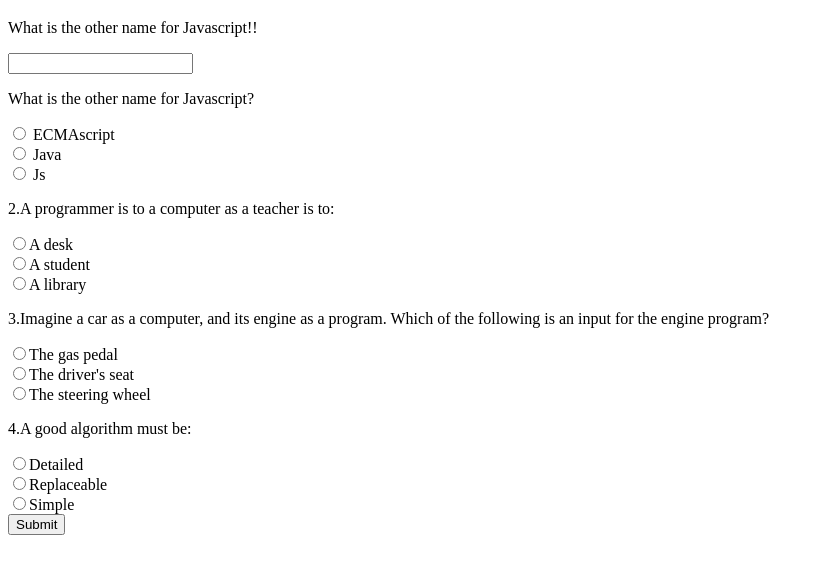
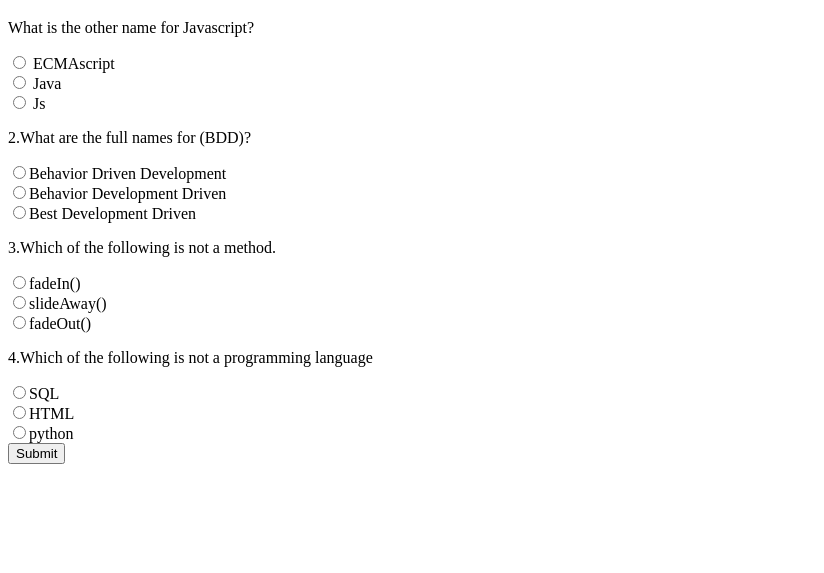
Before and after one commit to jessyndavi/QUIZ-BOARD, a plain HTML site: page index.html in a window 1280 px wide. Shown: the part 61-634 px from the top of the page, without its empty margins (0-824 px from the left). Drawn offline with Linux system fonts and the light colour scheme; files that its build step writes are made by us from their sources; files whose address does not match are found by name; a web font is replaced by a local one.

Commit message:
Update index.html

```diff
--- a/index.html
+++ b/index.html
@@ -17,29 +17,25 @@
 <form id = "quiz" name = "quiz">
 
 
-<p>What is the other name for Javascript!!</p>
-<input id = "textbook" type = "text" name = "qusestion1">
-
 <p>What is the other name for Javascript?</p>
 <input type = "radio" id = "mc" name = "question2"  value = "ECMAscript"> ECMAscript<br>
 <input type = "radio" id = "mc" name = "question2" value = "Java"> Java<br>
 <input type = "radio" id = "mc" name = "question2" value = "Js"> Js<br>
 
-<p>2.A programmer is to a computer as a teacher is to:</p>
-    <input type="radio" id="mc" name="question2" value="A desk">A desk<br>
-    <input type="radio" id="mc" name="question2" value="A student">A student<br>
-    <input type="radio" id="mc" name="question2" value="A library">A library<br>
+  <p>2.What are the full names for (BDD)?</p>
+    <input type="radio" id="mc" name="question2" value="Behavior Driven Development">Behavior Driven Development<br>
+    <input type="radio" id="mc" name="question2" value="Behavior Driven Development">Behavior Development Driven<br>
+    <input type="radio" id="mc" name="question2" value="Best Development Driven">Best Development Driven<br>
 
-    <p>3.Imagine a car as a computer, and its engine as a program.
-       Which of the following is an input for the engine program?</p>
-       <input type="radio" id="mc" name="question3" value="The gas pedal">The gas pedal<br>
-       <input type="radio" id="mc" name="question3" value="The driver's seat">The driver's seat<br>
-       <input type="radio" id="mc" name="question3" value="The steering wheel">The steering wheel<br>
+  <p>3.Which of the following is not a method.</p>
+       <input type="radio" id="mc" name="question3" value="fadeIn()">fadeIn()<br>
+       <input type="radio" id="mc" name="question3" value="slideAway()">slideAway()<br>
+       <input type="radio" id="mc" name="question3" value="fadeOut()">fadeOut()<br>
 
-       <p>4.A good algorithm must be:</p>
-       <input type="radio" id="mc" name="question4" value="Detailed">Detailed<br>
-       <input type="radio" id="mc" name="question4" value="Replaceable">Replaceable<br>
-       <input type="radio" id="mc" name="question4" value="Simple">Simple<br>
+  <p>4.Which of the following is not a programming language</p>
+       <input type="radio" id="mc" name="question4" value="SQL">SQL<br>
+       <input type="radio" id="mc" name="question4" value="HTML">HTML<br>
+       <input type="radio" id="mc" name="question4" value="python">python<br>
 
 
        <input id="button" type="button" value="Submit" onclick="check()">
```
